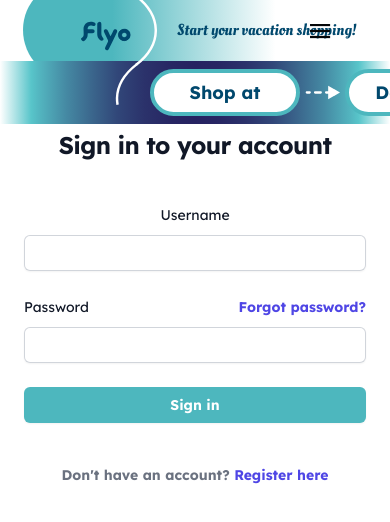
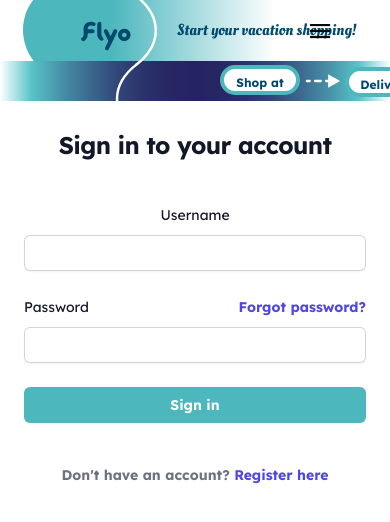
Before and after one commit to uamadasun/Flyo-code, a React (Create React App) app in the folder client/: page /login in a window 390 px wide. Shown: the top 522 px of the page. Built offline with nearby package versions, Linux system fonts and the light colour scheme.

Commit message:
searchbar 636px responsive

```diff
--- a/client/src/SearchBar.css
+++ b/client/src/SearchBar.css
@@ -198,4 +198,42 @@ searching {
     .search{
         visibility: hidden;
     }
+    searching {
+      height: 40px;
+    }
+
+    .shopat, .deliverto{
+      width: 80px;
+      height: 30px;
+
+      margin-top: 0px;
+    }
+
+    .shopat p, .deliverto p{
+      font-size: 0.75rem;
+
+      display: inline;
+      padding-top: 0;
+
+    }
+
+    .deliverto{
+      height: 30px;
+      margin-top: 2px;
+      width: 90px;
+    }
+
+    .go {
+
+      height: 30px;
+      margin-top: 2px;
+      width: 70px;
+    }
+
+    .go-p {
+      margin-right: -10px;
+      text-align: center;
+      margin-top: 0;
+      font-size: 0.9rem;
+    }
   }
```
